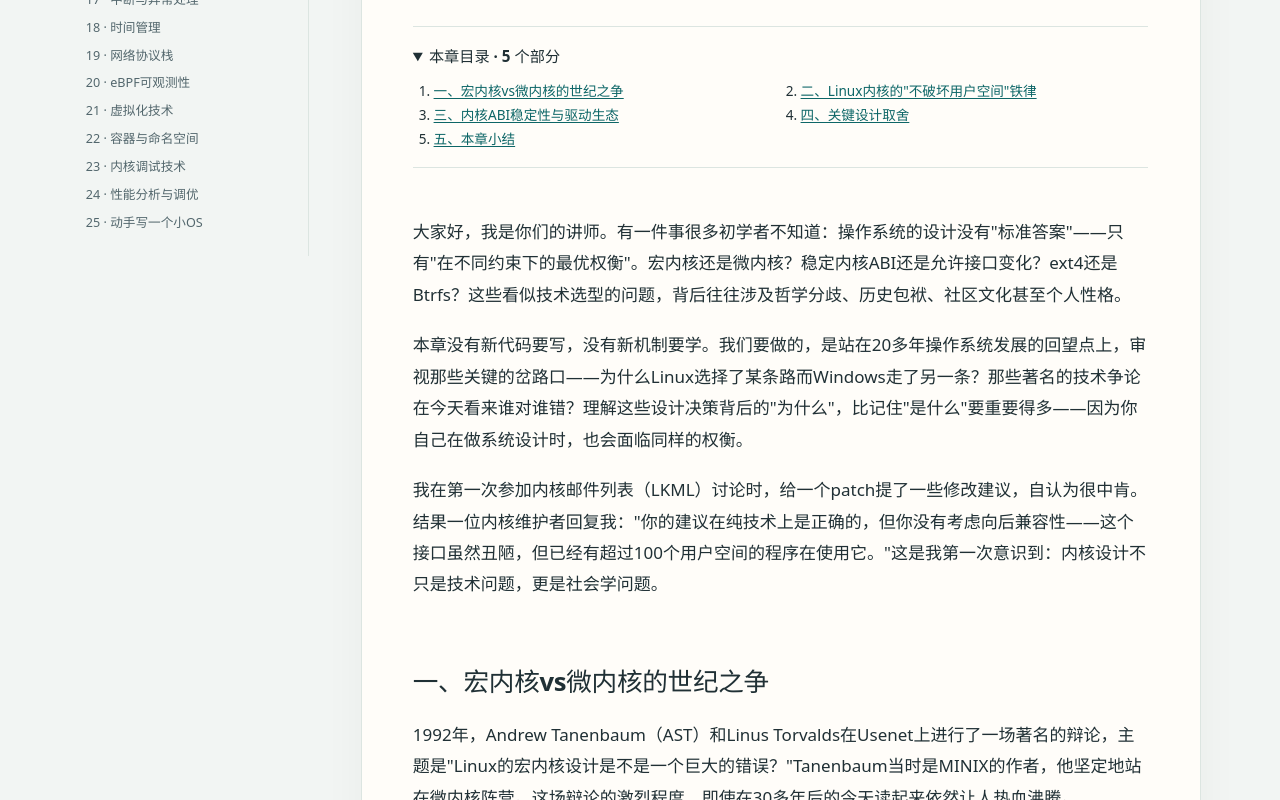
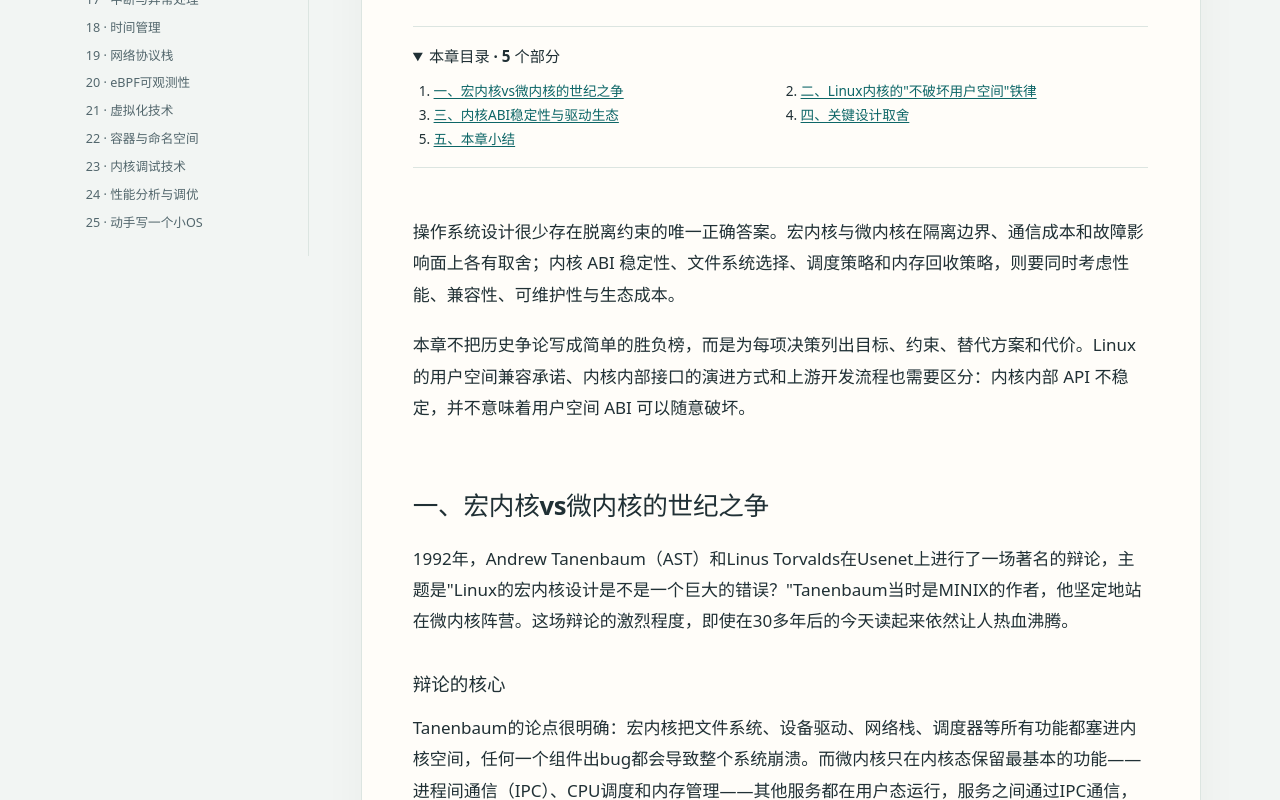
Before and after one commit to 1998x-stack/operating-system-tutorial, a plain HTML site: page 27.html in a window 1280 px wide. Shown: the part 598-1398 px from the top of the page. Drawn offline with Linux system fonts and the light colour scheme.

Commit message:
content: revise chapter 27 with evidence-led narrative

```diff
--- a/27.html
+++ b/27.html
@@ -50,11 +50,7 @@
 <li><a href="#section-04">四、关键设计取舍</a></li>
 <li><a href="#section-05">五、本章小结</a></li></ol></details></nav>
 <div class="article-body">
-<p>大家好，我是你们的讲师。有一件事很多初学者不知道：操作系统的设计没有"标准答案"——只有"在不同约束下的最优权衡"。宏内核还是微内核？稳定内核ABI还是允许接口变化？ext4还是Btrfs？这些看似技术选型的问题，背后往往涉及哲学分歧、历史包袱、社区文化甚至个人性格。</p>
-
-        <p>本章没有新代码要写，没有新机制要学。我们要做的，是站在20多年操作系统发展的回望点上，审视那些关键的岔路口——为什么Linux选择了某条路而Windows走了另一条？那些著名的技术争论在今天看来谁对谁错？理解这些设计决策背后的"为什么"，比记住"是什么"要重要得多——因为你自己在做系统设计时，也会面临同样的权衡。</p>
-
-        <p>我在第一次参加内核邮件列表（LKML）讨论时，给一个patch提了一些修改建议，自认为很中肯。结果一位内核维护者回复我："你的建议在纯技术上是正确的，但你没有考虑向后兼容性——这个接口虽然丑陋，但已经有超过100个用户空间的程序在使用它。"这是我第一次意识到：内核设计不只是技术问题，更是社会学问题。</p>
+<p>操作系统设计很少存在脱离约束的唯一正确答案。宏内核与微内核在隔离边界、通信成本和故障影响面上各有取舍；内核 ABI 稳定性、文件系统选择、调度策略和内存回收策略，则要同时考虑性能、兼容性、可维护性与生态成本。</p><p>本章不把历史争论写成简单的胜负榜，而是为每项决策列出目标、约束、替代方案和代价。Linux 的用户空间兼容承诺、内核内部接口的演进方式和上游开发流程也需要区分：内核内部 API 不稳定，并不意味着用户空间 ABI 可以随意破坏。</p>
 
         <h2 id="section-01">一、宏内核vs微内核的世纪之争</h2>
 
```
